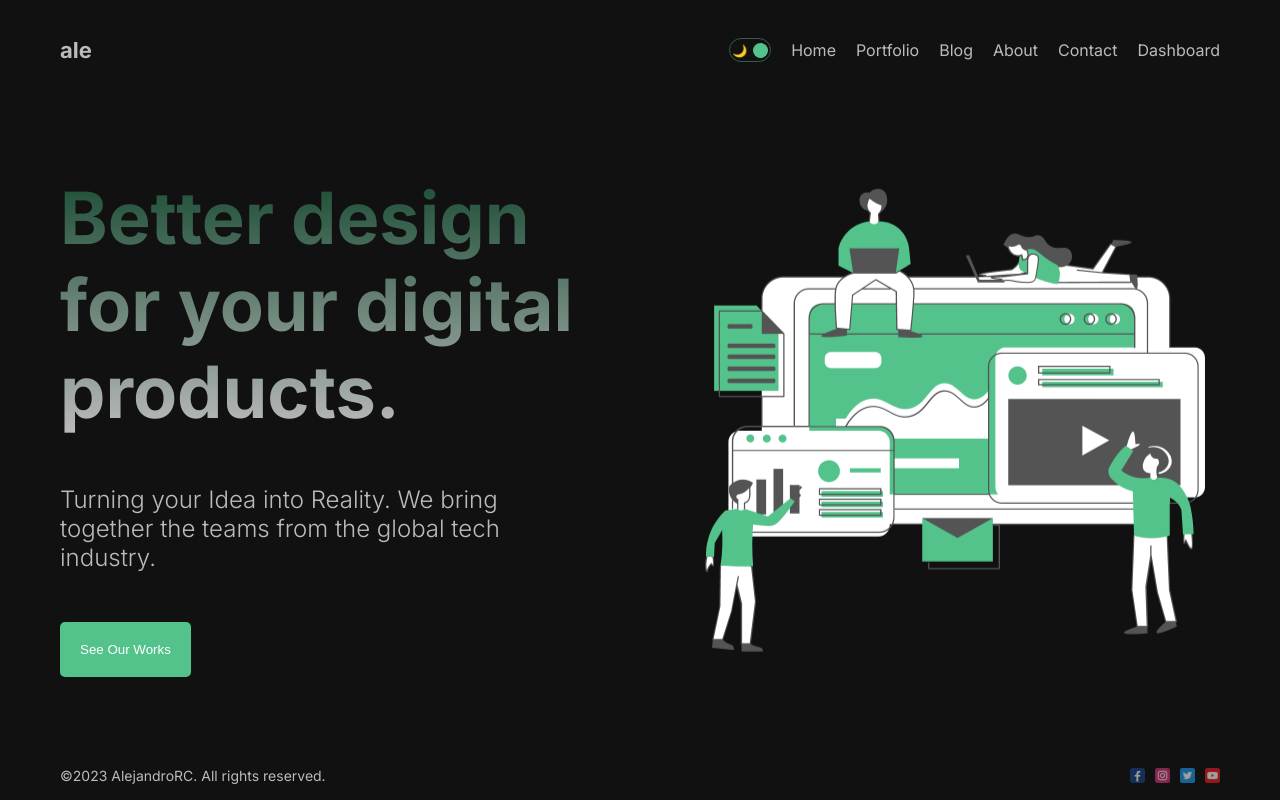
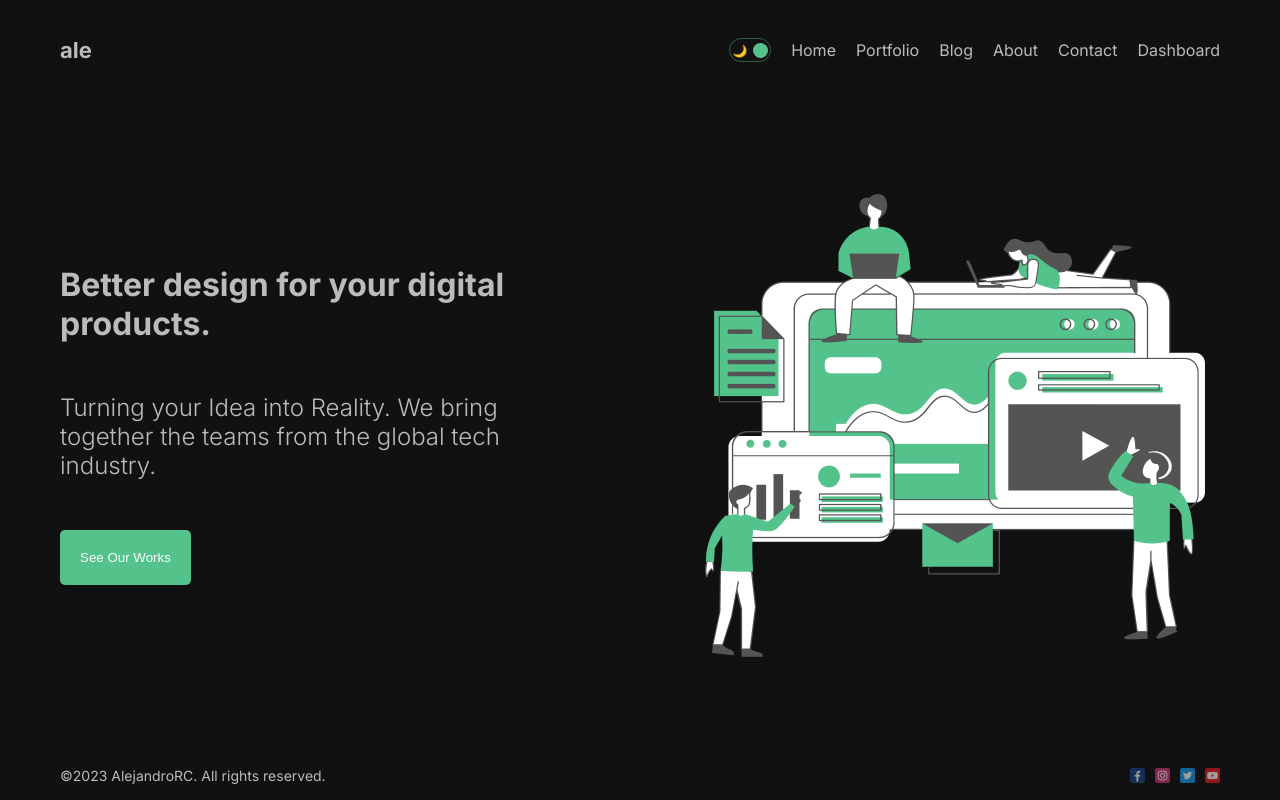
Before and after one commit to Alek30k/Blog, a Next.js app: page / in a window 1280 px wide. Built offline with nearby package versions, Linux system fonts and the light colour scheme; no server answers.

Commit message:
last commit

```diff
--- a/src/app/page.module.css
+++ b/src/app/page.module.css
@@ -11,18 +11,17 @@
   gap: 50px;
 }
 
-.title {
+/* .title {
   font-size: 72px;
   background: linear-gradient(to bottom, #194c33, #bbb);
   -webkit-background-clip: text;
   -webkit-text-fill-color: transparent;
-}
-
+} */
 .img {
   width: 100%;
   height: 500px;
   object-fit: contain;
-  animation: move 3s infinite ease alternate;
+  /* animation: move 3s infinite ease alternate; */
 }
 
 @keyframes move {
```
